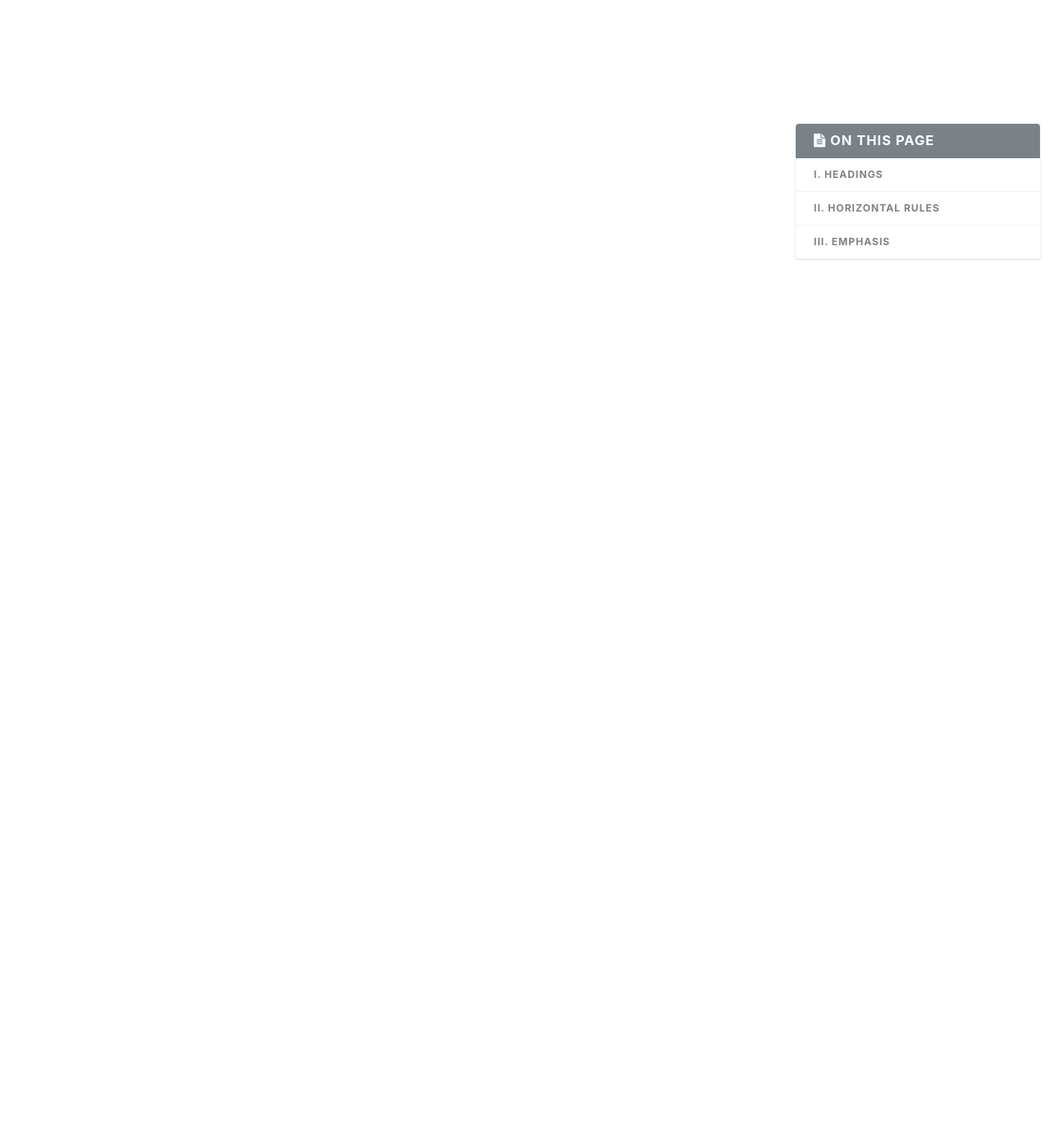
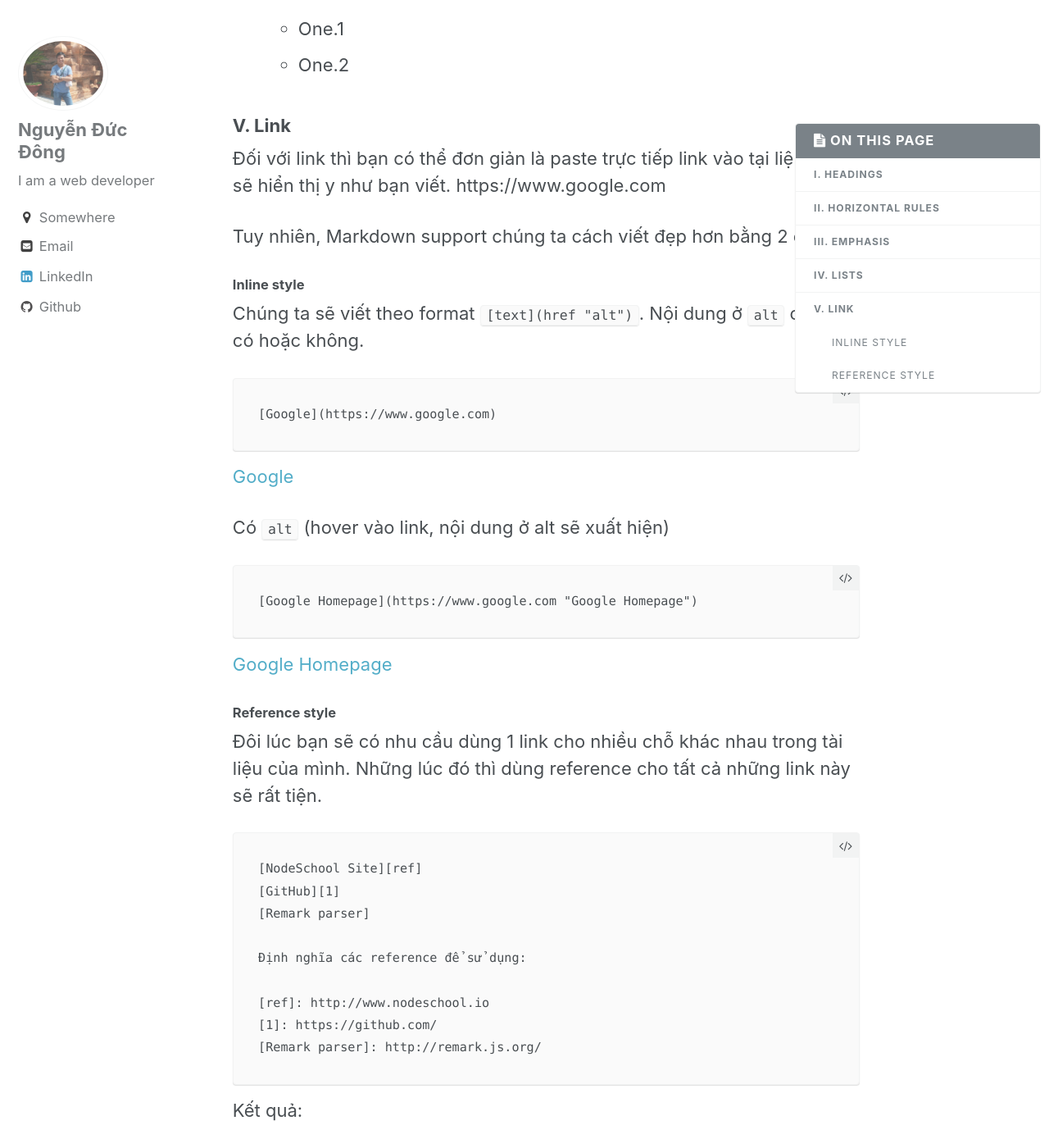
Before and after one commit to ducdongmg/ducdongmg.github.io, a Jekyll site: the page built from _posts/2016-10-17-markdown.md, in a window 1280 px wide and 1400 px high, scrolled down 4901 px. Shown: the whole window at 82% size. Built offline with Jekyll 4.4.1, drawn with Linux system fonts in a browser that asks for light colours; comment, search, counter and statistics services are not loaded; some of the changed text lies outside the part shown.

Commit message:
Add content about lists and link for markdown

```diff
--- a/_posts/2016-10-17-markdown.md
+++ b/_posts/2016-10-17-markdown.md
@@ -11,7 +11,17 @@ Markdown là một ngôn ngữ markup tối giản (lightweight markup language)
 
 Markdown ra đời năm 2004 với tiêu chí “Dễ viết - dễ đọc - dễ học và có thể chuyển tự động sang tập thẻ HTML (XTHML)”. Nó cho phép bạn soạn bài viết và bình luận với các đường link, lists, và các kiểu khác nhau sử dụng ký tự thường và dấu chấm câu. Với markdown, bạn sẽ rất dễ dàng để tạo kiểu cho văn bản của mình và cũng không cần phải học nhiều mã HTML phức tạp.
 
-Bạn có thể sử dụng Markdown trên blog WordPress.com của bạn cho bài viết, các trang và ý kiến.
+Bạn có thể sử dụng Markdown ở rất nhiều nơi như:
+- StackOverflow dùng Markdown cho phần posts và comments.
+- [GitHub] dùng Markdown để thảo luận trong các [issues] và pull requests.
+- [Reddit] dùng Markdown để định dạng các comment.
+- Slack, Gitter và các IM  khác dùng Markdown để định dạng các message.
+- Jekyll, Octopress, Hexo và nhiều trang web làm các site tĩnh cũng dùng Markdown.
+- [GitBook] dùng Markdown để viết books.
+- WordPress thì dùng Markdown cho phần bài viết và comment.
+- Rất nhiều người dùng Markdown cho các trang blog của họ (trong đó có tôi).
+- Rất nhiều tài liệu open source project đã được viết bằng Markdown.
+- how-to-markdown dùng Markdown để format các bài thực hành.
 
 Trong bài viết này tôi sẽ giới thiệu một vài quy tắc đơn giản để bạn có thể dùng nó viết blog.
 
@@ -87,3 +97,112 @@ _italic text_
 ~~strikethrough text~~
 ~~~
   ~~strikethrough text~~
+
+Bạn có thể kết hợp chúng lại như thế này `~~_**combined**_~~` và chúng ta có kết quả ~~_**combined**_~~
+
+### IV. Lists
+List là một thành phần quan trọng giúp chúng ta dễ dàng cấu trúc thông tin.
+Bạn có thể dùng dấu `*` or `-` or các số để định dạng. Để tạo list con cho nó thì ra dùng 1 dấu tab hoặc các space để ra dấu với Markdown.
+
+~~~
+- One
+	- One.1
+	- One.2
+~~~
+
+- One
+	- One.1
+	- One.2
+
+~~~
+1. One
+2. Two
+3. Three
+~~~
+
+1. One
+2. Two
+3. Three
+
+~~~
+* One
+	* One.1
+	* One.2
+~~~
+
+* One
+	* One.1
+	* One.2
+
+### V. Link
+Đối với link thì bạn có thể đơn giản là paste trực tiếp link vào tại liệu. Nó sẽ hiển thị y như bạn viết.
+https://www.google.com
+
+Tuy nhiên, Markdown support chúng ta cách viết đẹp hơn bằng 2 cách:
+#### Inline style
+Chúng ta sẽ viết theo format `[text](href "alt")`. Nội dung ở `alt` có thể có hoặc không.
+~~~
+[Google](https://www.google.com)
+~~~
+[Google](https://www.google.com)
+
+Có `alt` (hover vào link, nội dung ở alt sẽ xuất hiện)
+~~~
+[Google Homepage](https://www.google.com "Google Homepage")
+~~~
+[Google Homepage](https://www.google.com "Google Homepage")
+
+#### Reference style
+Đôi lúc bạn sẽ có nhu cầu dùng 1 link cho nhiều chỗ khác nhau trong tài liệu của mình. Những lúc đó thì dùng reference cho tất cả những link này sẽ rất tiện.
+
+~~~
+[NodeSchool Site][ref]
+[GitHub][1]
+[Remark parser]
+
+Định nghĩa các reference để sử dụng:
+
+[ref]: http://www.nodeschool.io
+[1]: https://github.com/
+[Remark parser]: http://remark.js.org/
+~~~
+
+Kết quả:
+
+[NodeSchool Site][ref]
+[GitHub][1]
+[Remark parser]
+
+[ref]: http://www.nodeschool.io
+[1]: https://github.com/
+[Remark parser]: http://remark.js.org/
+
+Như các bạn đã thấy thì reference rất free style. Bạn có thể dùng chữ hoặc số để tạo nó.
+
+Trong thực tế thì khi bạn viết 1 tài liệu rất dài (document cho project), việc bạn refer tới rất nhiều link là rất bình thường. Để quản ý chúng được dễ dàng, bạn có thể tạo 1 section tại cuối file và đặt tất cả các reference tại đây.
+
+~~~
+Nội dung....
+Rất nhiều thông tin [hữu ích] và [quan trọng].
+...
+<!-- My References -->
+[hữu ích]: http://useful.site
+[quan trọng]: https://important.site
+~~~
+
+
+
+
+
+
+
+
+
+
+
+
+<!-- My References -->
+[GitHub]: https://github.com/ducdongmg
+[issues]: https://github.com/ducdongmg/ducdongmg.github.io/issues
+[GitBook]: https://www.gitbook.com/
+[Reddit]: https://www.reddit.com/r/reddit.com/comments/6ewgt/reddit_markdown_primer_or_how_do_you_do_all_that/c03nik6/?st=iuns2qqp&sh=12959d03
```
Also changed, not shown: _posts/2016-10-21-atom.md (+1 -1 lines).
